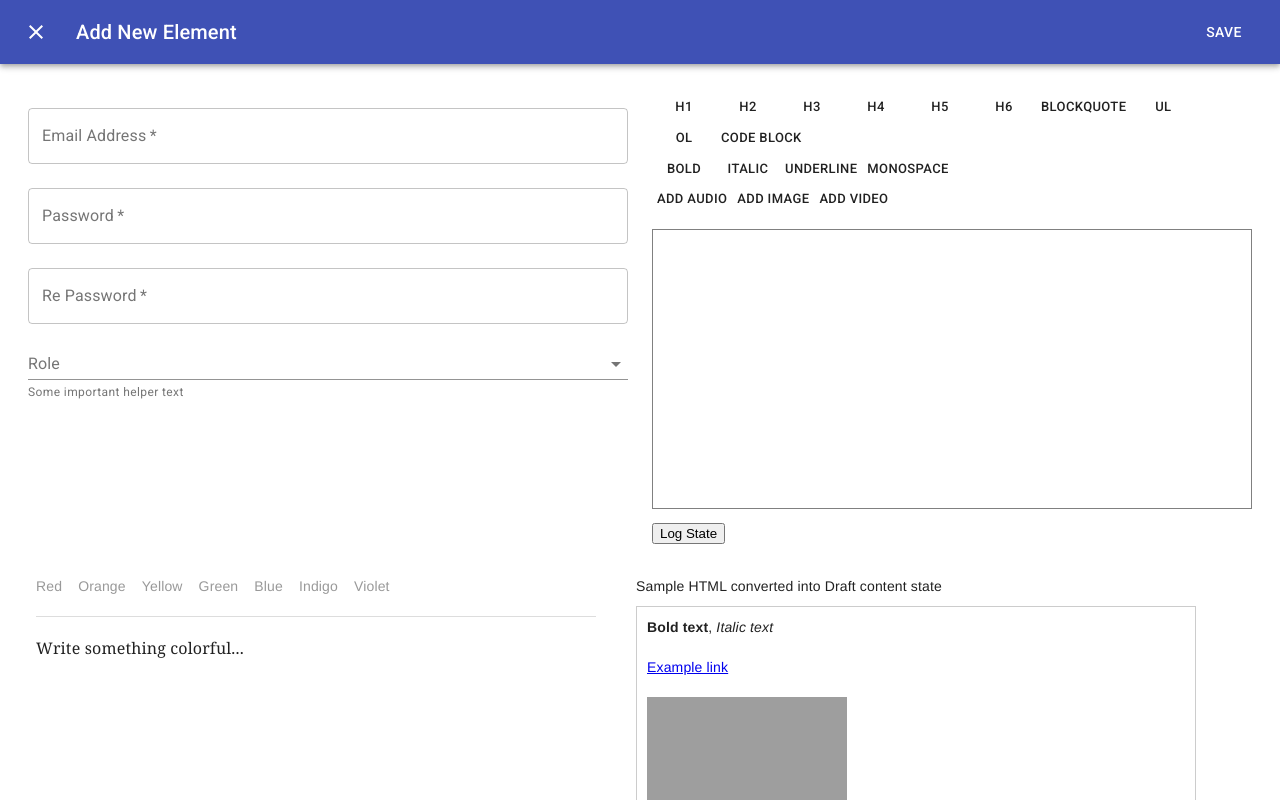
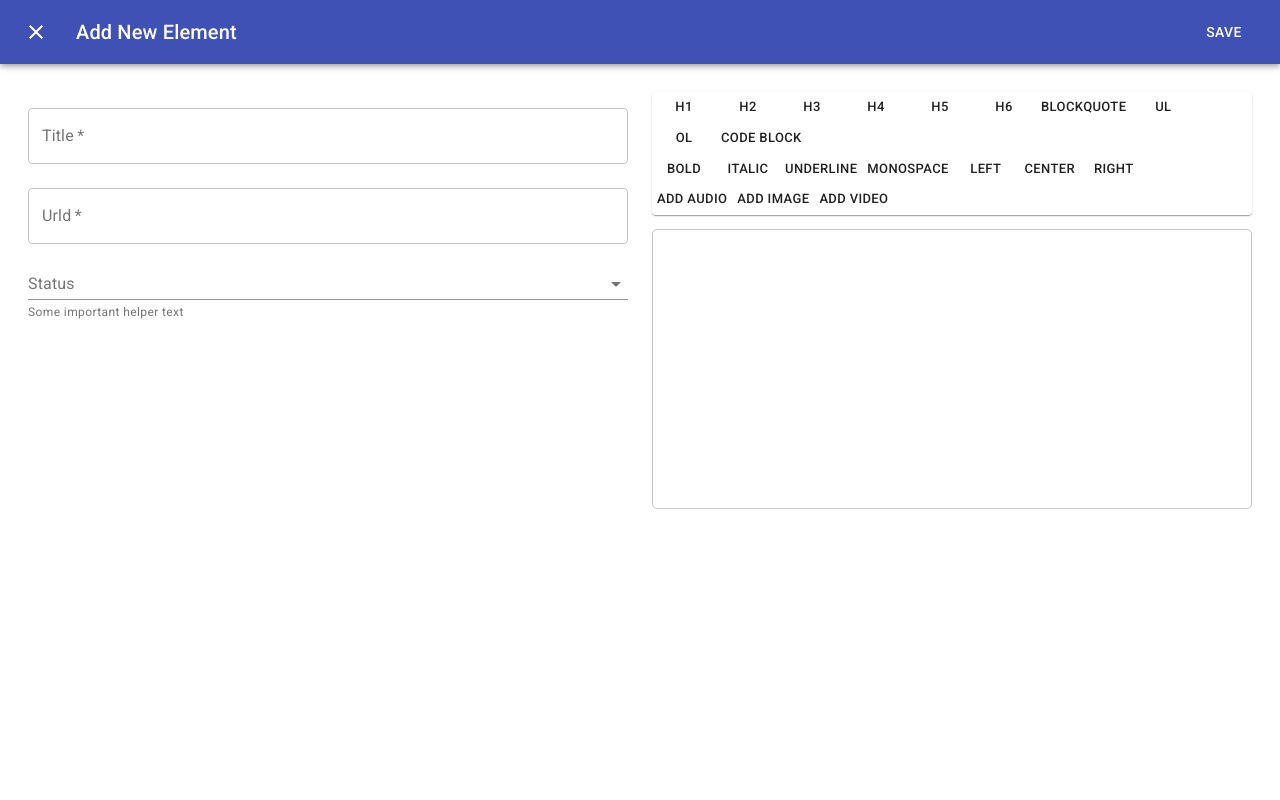
Before and after one commit to go-rest-framework/demo, a React app: page / in a window 1280 px wide. Built offline with nearby package versions, Linux system fonts and the light colour scheme; grey boxes are pictures that could not be loaded.

Commit message:
add_elements_form

```diff
--- a/package.json
+++ b/package.json
@@ -45,6 +45,7 @@
     "webpack-dev-server": "^3.7.2"
   },
   "dependencies": {
+    "draft-js-export-html": "^1.4.1",
     "react": "^16.8.6",
     "react-dom": "^16.8.6"
   }
--- a/src/components/editor/Editor.js
+++ b/src/components/editor/Editor.js
@@ -17,6 +17,7 @@ import {
 import BlockStyleControls from './BlockSC.js';
 import InlineStyleControls from './InlineSC.js';
 import Button from '@material-ui/core/Button';
+import Paper from '@material-ui/core/Paper';
 
 const useStyles = makeStyles(theme => ({
     root: {
@@ -34,13 +35,13 @@ export default class MyEditor extends React.Component {
             urlType: '',
         };
         this.focus = () => this.refs.editor.focus();
-        this.onChange = (editorState) => this.setState({
+        this.onChange = (editorState) => {
+            this.setState({
                 editorState
             });
-        this.logState = () => {
             const content = this.state.editorState.getCurrentContent();
-            console.log(content);
-        };
+            console.log(convertToRaw(content));
+        }
         this.onURLChange = (e) => this.setState({
             urlValue: e.target.value
         });
@@ -188,6 +189,7 @@ export default class MyEditor extends React.Component {
         }
         return (
             <div className="RichEditor-root">
+                <Paper>
                     <BlockStyleControls
                         editorState={editorState}
                         onToggle={this.toggleBlockType}
@@ -216,6 +218,7 @@ export default class MyEditor extends React.Component {
                             Add Video
                         </Button>
                     </div>
+                </Paper>
                 {urlInput}
                 <div style={styles.maininput} onClick={this.focus}>
                     <Editor
@@ -226,15 +229,11 @@ export default class MyEditor extends React.Component {
                         handleKeyCommand={this.handleKeyCommand}
                         keyBindingFn={this.mapKeyToEditorCommand}
                         onChange={this.onChange}
+                        onKeyUp={this.onKeyUp}
                         ref="editor"
                         spellCheck={true}
                     />
                 </div>
-                <input
-                    onClick={this.logState}
-                    type="button"
-                    value="Log State"
-                />
             </div>
         );
     }
@@ -286,6 +285,18 @@ const styleMap = {
         fontSize: 16,
         padding: 2,
     },
+    LEFT: {
+        textAlign: 'left',
+        display: 'block',
+    },
+    CENTER: {
+        textAlign: 'center',
+        display: 'block',
+    },
+    RIGHT: {
+        textAlign: 'right',
+        display: 'block',
+    },
 };
 
 function getBlockStyle(block) {
@@ -299,7 +310,9 @@ function getBlockStyle(block) {
 
 const styles = {
     maininput: {
-        border: '1px solid grey',
+        border: '1px solid #c7c7c7',
+        borderRadius: '5px',
+        padding: '1em',
         margin: '1em 0em',
         minHeight: '20em',
     },
--- a/src/components/editor/InlineSC.js
+++ b/src/components/editor/InlineSC.js
@@ -17,6 +17,18 @@ var INLINE_STYLES = [{
     {
         label: 'Monospace',
         style: 'CODE'
+    },
+    {
+        label: 'Left',
+        style: 'LEFT'
+    },
+    {
+        label: 'Center',
+        style: 'CENTER'
+    },
+    {
+        label: 'Right',
+        style: 'RIGHT'
     },
 ];
 
--- a/src/components/editor/demo/Convert.js
+++ b/src/components/editor/demo/Convert.js
@@ -42,6 +42,7 @@ export default class HTMLConvertExample extends React.Component {
         });
         this.logState = () => {
             const content = this.state.editorState.getCurrentContent();
+            console.log(content);
             console.log(convertToRaw(content));
         };
     }
--- a/src/contentElements/Form.js
+++ b/src/contentElements/Form.js
@@ -56,7 +56,7 @@ export default function Form(props) {
     const classes = useStyles();
 
     const [values, setValues] = React.useState({
-        role: '',
+        status: '',
         name: 'hai',
     });
 
@@ -98,43 +98,31 @@ export default function Form(props) {
                                 margin="normal"
                                 required
                                 fullWidth
-                                id="email"
-                                label="Email Address"
-                                name="email"
-                                autoComplete="email"
+                                id="title"
+                                label="Title"
+                                name="title"
                             />
                             <TextField
                                 variant="outlined"
                                 margin="normal"
                                 required
                                 fullWidth
-                                name="password"
-                                label="Password"
-                                type="password"
-                                id="password"
-                            />
-                            <TextField
-                                variant="outlined"
-                                margin="normal"
-                                required
-                                fullWidth
-                                name="repassword"
-                                label="Re Password"
-                                type="password"
-                                id="repassword"
+                                name="urld"
+                                label="Urld"
+                                id="urld"
                             />
                             <FormControl fullWidth>
-                                <InputLabel htmlFor="role-helper">Role</InputLabel>
+                                <InputLabel htmlFor="status-helper">Status</InputLabel>
                                 <Select
-                                    value={values.role}
+                                    value={values.status}
                                     onChange={handleChange}
-                                    input={<Input name="role" id="role-helper" />}
+                                    input={<Input name="status" id="status-helper" />}
                                 >
                                     <MenuItem value="">
                                         <em>None</em>
                                     </MenuItem>
-                                    <MenuItem value={10}>User</MenuItem>
-                                    <MenuItem value={20}>Admin</MenuItem>
+                                    <MenuItem value={10}>Draft</MenuItem>
+                                    <MenuItem value={20}>Public</MenuItem>
                                 </Select>
                                 <FormHelperText>Some important helper text</FormHelperText>
                             </FormControl>
@@ -142,12 +130,6 @@ export default function Form(props) {
                         <Grid item xs={6}>
                             <MyEditor />
                         </Grid>
-                        <ColorEditor />
-                        <ConvertEditor />
-                        <EntityEditor />
-                        <LinkEditor />
-                        <PlainTextEditor />
-                        <RichEditor />
                     </Grid>
                 </form>
             </Dialog>
--- a/src/users/Users.js
+++ b/src/users/Users.js
@@ -8,7 +8,7 @@ import Divider from '@material-ui/core/Divider';
 import IconButton from '@material-ui/core/IconButton';
 import DeleteIcon from '@material-ui/icons/Delete';
 import EditIcon from '@material-ui/icons/Edit';
-import MenuIcon from '@material-ui/icons/Menu';
+import MenuIcon from '@material-ui/icons/ArrowDropDown';
 import SearchIcon from '@material-ui/icons/Search';
 import DirectionsIcon from '@material-ui/icons/Directions';
 import Avatar from '@material-ui/core/Avatar';
```
Also changed, not shown: 2 other files (tests, documents, lock files or other folders). Lines whose indentation alone changed are shown as unchanged.
